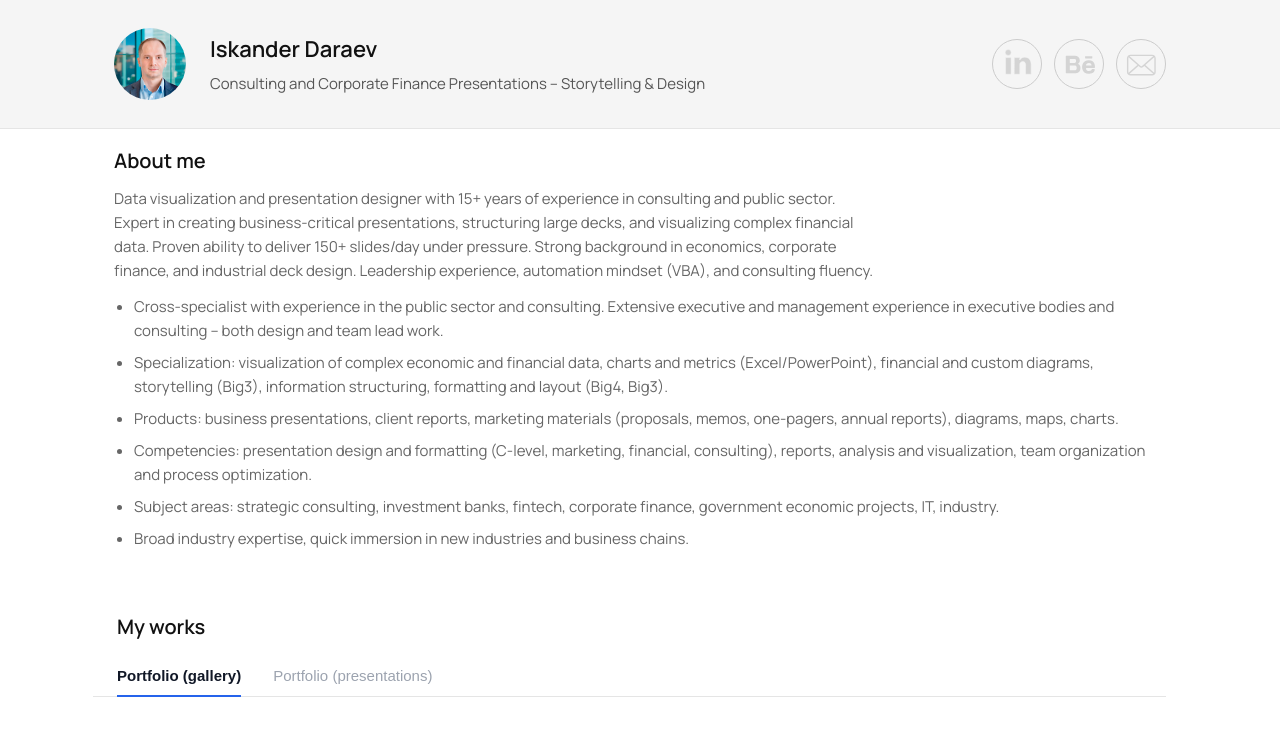
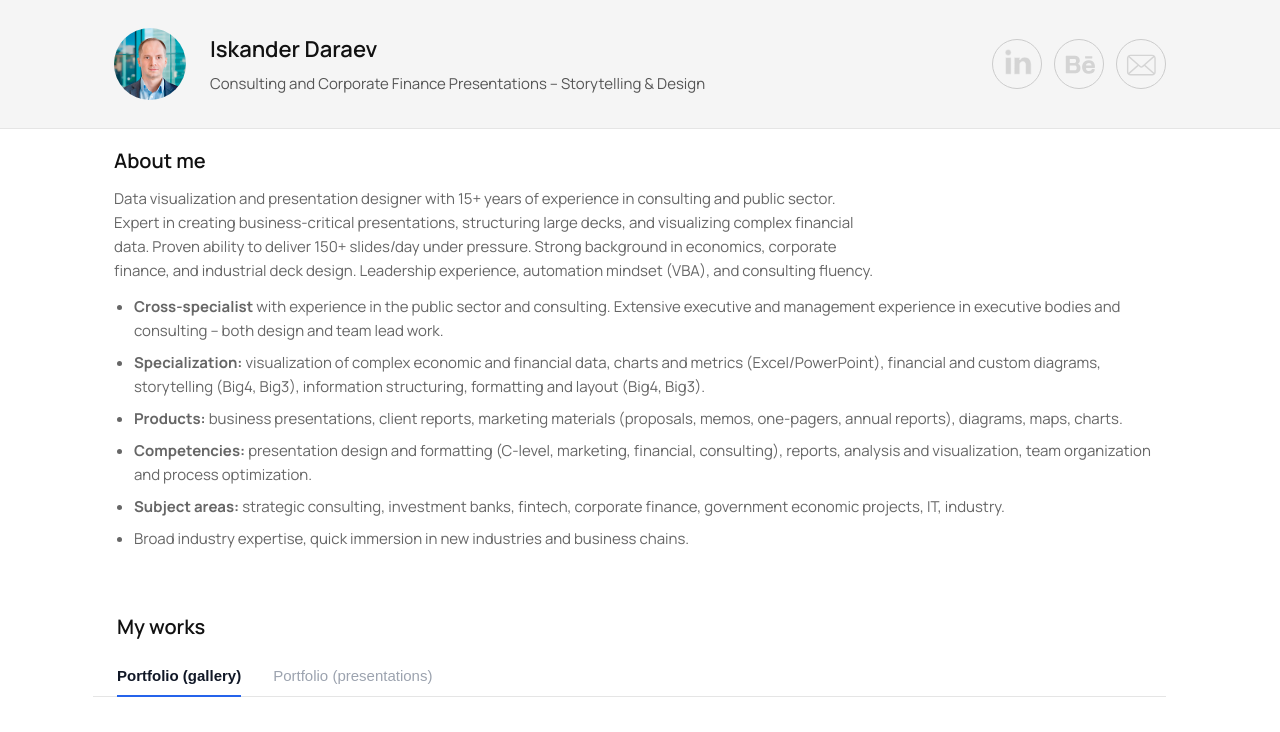
Before and after one commit to isk06/ruportfo, a Next.js app: page / in a window 1280 px wide. Shown: the top 732 px of the page. Built offline with nearby package versions, Linux system fonts and the light colour scheme.

Commit message:
about me

```diff
--- a/app/page.tsx
+++ b/app/page.tsx
@@ -112,27 +112,27 @@ export default function HomePage() {
 
   <ul className="about-list">
     <li>
-      Cross-specialist with experience in the public sector and consulting.
+      <strong>Cross-specialist</strong> with experience in the public sector and consulting.
       Extensive executive and management experience in executive bodies and
       consulting – both design and team lead work.
     </li>
     <li>
-      Specialization: visualization of complex economic and financial data,
+      <strong>Specialization:</strong> visualization of complex economic and financial data,
       charts and metrics (Excel/PowerPoint), financial and custom diagrams,
-      storytelling (Big3), information structuring, formatting and layout
+      storytelling (Big4, Big3), information structuring, formatting and layout
       (Big4, Big3).
     </li>
     <li>
-      Products: business presentations, client reports, marketing materials
+      <strong>Products:</strong> business presentations, client reports, marketing materials
       (proposals, memos, one-pagers, annual reports), diagrams, maps, charts.
     </li>
     <li>
-      Competencies: presentation design and formatting (C-level, marketing,
+      <strong>Competencies:</strong> presentation design and formatting (C-level, marketing,
       financial, consulting), reports, analysis and visualization, team
       organization and process optimization.
     </li>
     <li>
-      Subject areas: strategic consulting, investment banks, fintech,
+      <strong>Subject areas:</strong> strategic consulting, investment banks, fintech,
       corporate finance, government economic projects, IT, industry.
     </li>
     <li>
```
